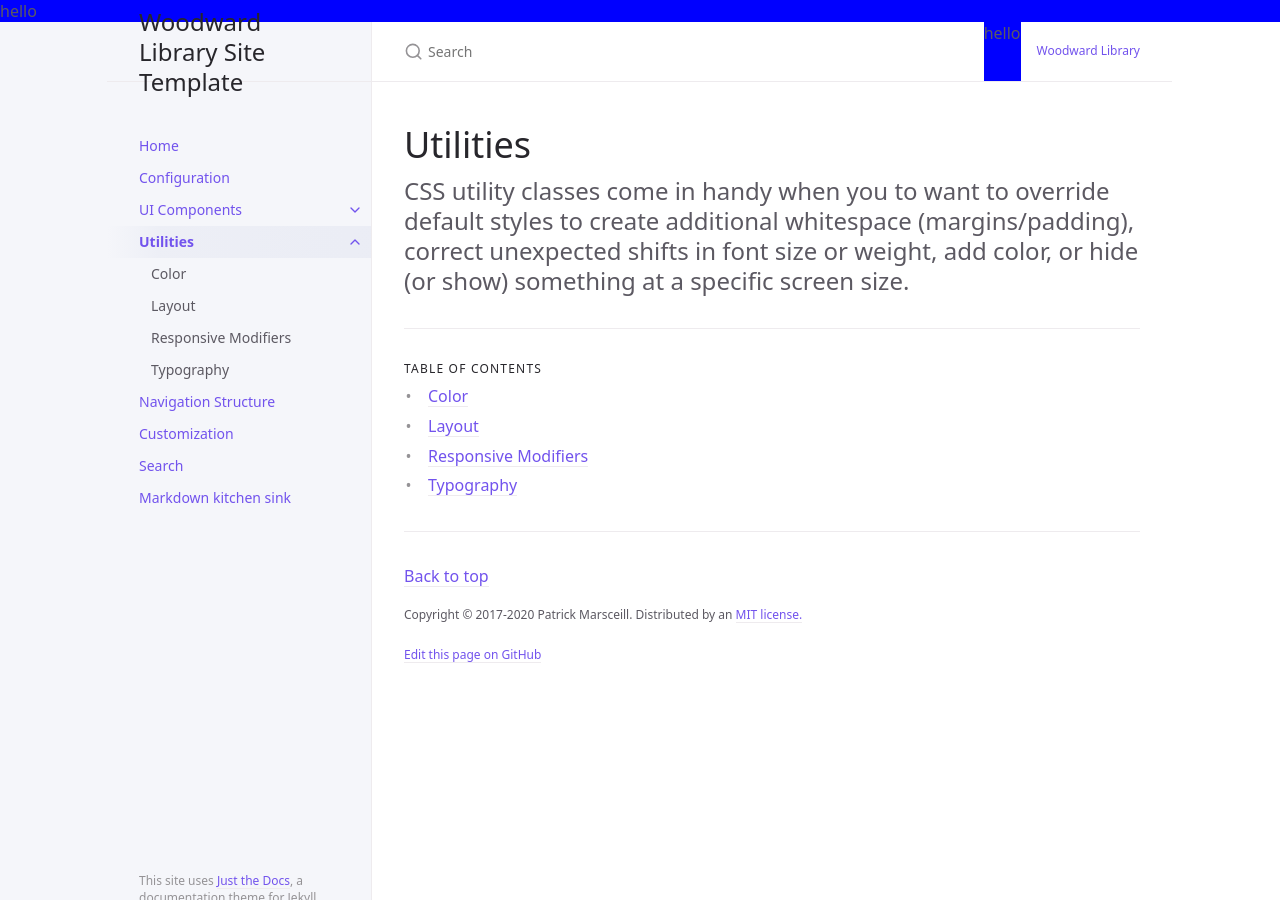
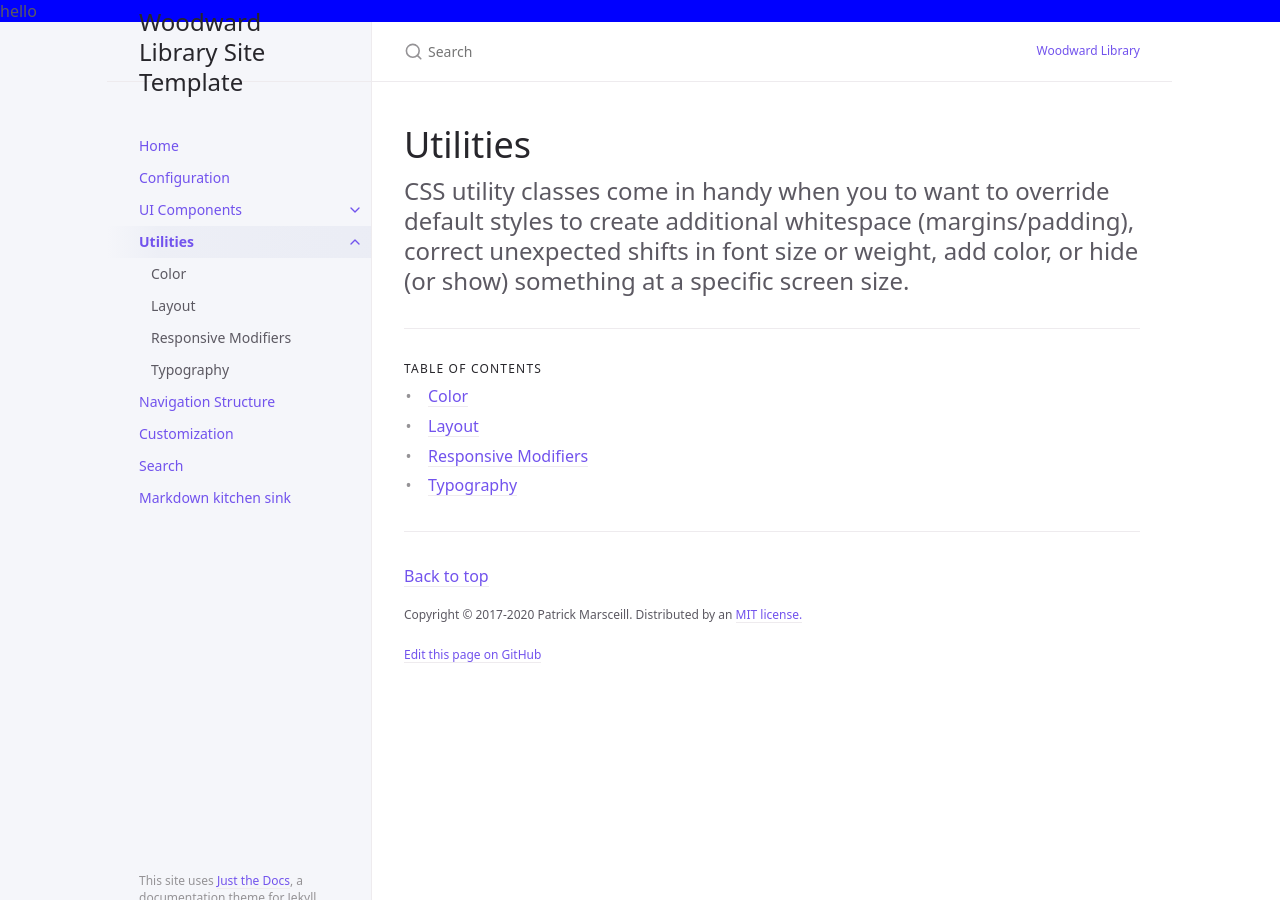
Before and after one commit to Woodward-Library/workshop-template, a Jekyll site: the page built from docs/utilities/utilities.md, in a window 1280 px wide. Built offline with Jekyll 4.4.1, drawn with Linux system fonts in a browser that asks for light colours.

Commit message:
Update default.html

```diff
--- a/_layouts/default.html
+++ b/_layouts/default.html
@@ -85,7 +85,7 @@ layout: table_wrappers
           <div id="search-results" class="search-results"></div>
         </div>
       {% endif %}
-      {% include header_custom.html %}
+
       {% if site.aux_links %}
         <nav aria-label="Auxiliary" class="aux-nav">
           <ul class="aux-nav-list">
```
